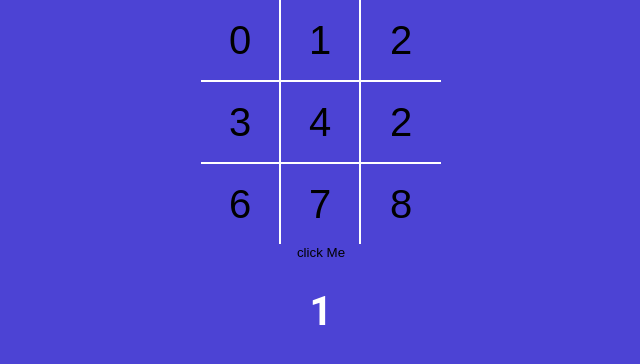
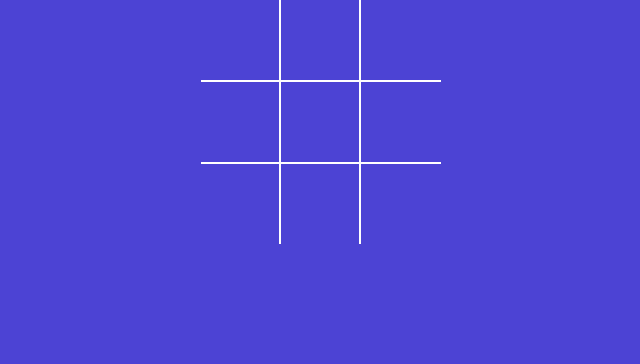
Before and after one commit to sksunil0608/Tic-Tac-Toe, a React (Vite) app: page / in a window 1280 px wide. Shown: the top 364 px of the page, without its empty margins (319-959 px from the left). Built offline with nearby package versions, Linux system fonts and the light colour scheme.

Commit message:
Square Click Functionality

```diff
--- a/src/App.jsx
+++ b/src/App.jsx
@@ -1,27 +1,11 @@
 import Board from './components/Board';
 
 import './styles.scss';
-import { useState } from 'react';
 
 function App() {
-  // const [state,setState] = useState(1);
-  const onBtnClick = () => {
-    console.log('hello');
-    // setCounter(counter + 1);
-    // send a callback fuction here in place of this
-    setCounter(currentCounter => {
-      return currentCounter + 1;
-    });
-  };
-  const [counter, setCounter] = useState(1);
-
   return (
     <div className="app">
       <Board />
-      <button type="button" onClick={onBtnClick}>
-        click Me
-      </button>
-      <h1>{counter}</h1>
     </div>
   );
 }
--- a/src/components/Board.jsx
+++ b/src/components/Board.jsx
@@ -1,21 +1,45 @@
 import Square from './Square';
+import { useState } from 'react';
+
 const Board = () => {
+  const [squares, setSquares] = useState(Array(9).fill(null));
+
+  const handleSquareClick = clickedPosition => {
+    setSquares(currentSquares => {
+      return currentSquares.map((squareValue, position) => {
+        if (clickedPosition === position) {
+          return 'X';
+        }
+        return squareValue;
+      });
+    });
+  };
+
+  const renderSquare = position => {
+    return (
+      <Square
+        value={squares[position]}
+        onClick={() => handleSquareClick(position)}
+      />
+    );
+  };
+
   return (
     <div className="board">
       <div className="board-row">
-        <Square value={0} />
-        <Square value={1} />
-        <Square value={2} />
+        {renderSquare(0)}
+        {renderSquare(1)}
+        {renderSquare(2)}
       </div>
       <div className="board-row">
-        <Square value={3} />
-        <Square value={4} />
-        <Square value={2} />
+        {renderSquare(3)}
+        {renderSquare(4)}
+        {renderSquare(5)}
       </div>
       <div className="board-row">
-        <Square value={6} />
-        <Square value={7} />
-        <Square value={8} />
+        {renderSquare(6)}
+        {renderSquare(7)}
+        {renderSquare(8)}
       </div>
     </div>
   );
--- a/src/components/Square.jsx
+++ b/src/components/Square.jsx
@@ -1,7 +1,7 @@
 // eslint-disable-next-line react/prop-types
-const Square = ({ value }) => {
+const Square = ({ value, onClick }) => {
   return (
-    <button type="button" className="square">
+    <button type="button" className="square" onClick={onClick}>
       {value}
     </button>
   );
```
Also changed, not shown: 1 other file (tests, documents, lock files or other folders).
